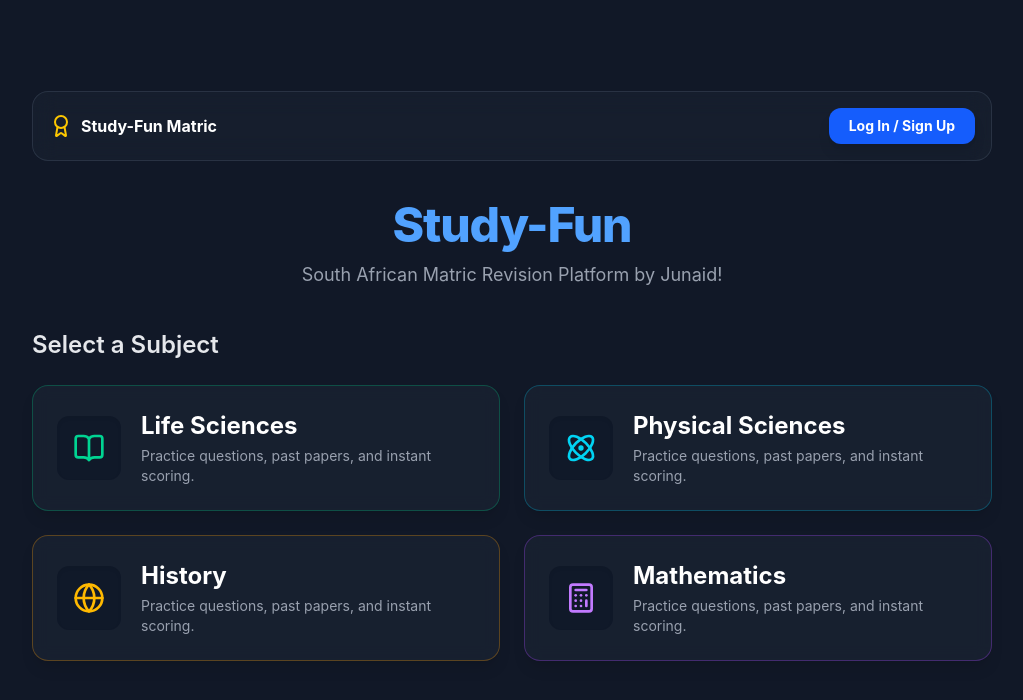
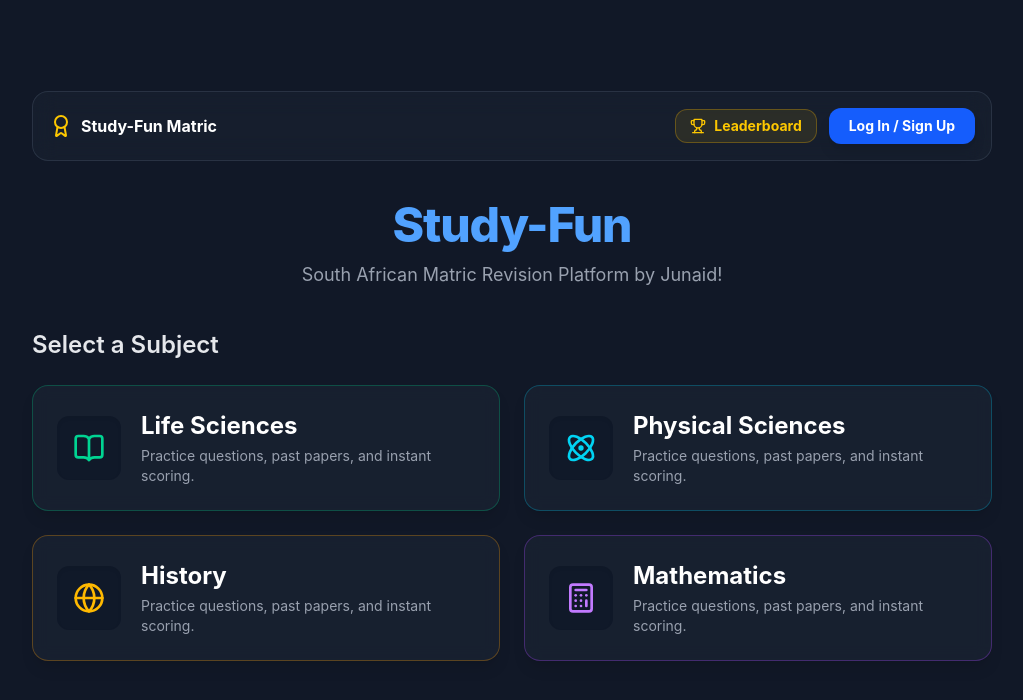
Before and after one commit to junaidbillah3-prog/Study-Fun, a React (Vite) app: page / in a window 1280 px wide. Shown: the top 700 px of the page, without its empty margins (128-1151 px from the left). Built offline with nearby package versions, Linux system fonts and the light colour scheme.

Commit message:
Add leaderboard navigation link and Vercel routing rules

```diff
--- a/src/pages/Dashboard.jsx
+++ b/src/pages/Dashboard.jsx
@@ -1,18 +1,8 @@
 import { useState, useEffect } from 'react';
 import { Link } from 'react-router-dom';
-import { BookOpen, Atom, Globe, Calculator, Award, User, LogOut } from 'lucide-react';
+import { BookOpen, Atom, Globe, Calculator, Award, User, LogOut, Trophy } from 'lucide-react';
 import { supabase } from '../lib/supabase';
 import AuthModal from '../components/AuthModal';
-import { Trophy } from 'lucide-react';
-
-
-<Link
-  to="/leaderboard"
-  className="flex items-center gap-2 px-4 py-2 bg-yellow-500/10 border border-yellow-500/30 text-yellow-400 font-bold rounded-xl hover:bg-yellow-500/20 transition-all"
->
-  <Trophy className="w-5 h-5" />
-  Leaderboard
-</Link>
 
 export default function Dashboard() {
   const [user, setUser] = useState(null);
@@ -57,9 +47,18 @@ export default function Dashboard() {
           <span className="font-bold text-white">Study-Fun Matric</span>
         </div>
 
-        <div>
+        <div className="flex items-center gap-3">
+          {/* Leaderboard Button */}
+          <Link
+            to="/leaderboard"
+            className="flex items-center gap-2 px-3.5 py-1.5 bg-yellow-500/10 border border-yellow-500/30 text-yellow-400 font-bold text-sm rounded-xl hover:bg-yellow-500/20 transition-all"
+          >
+            <Trophy className="w-4 h-4" />
+            Leaderboard
+          </Link>
+
           {user ? (
-            <div className="flex items-center gap-4">
+            <div className="flex items-center gap-3">
               <span className="text-sm text-gray-300 flex items-center gap-2 bg-gray-900/60 px-3 py-1.5 rounded-xl border border-gray-700">
                 <User className="w-4 h-4 text-blue-400" /> {user.email}
               </span>
```
